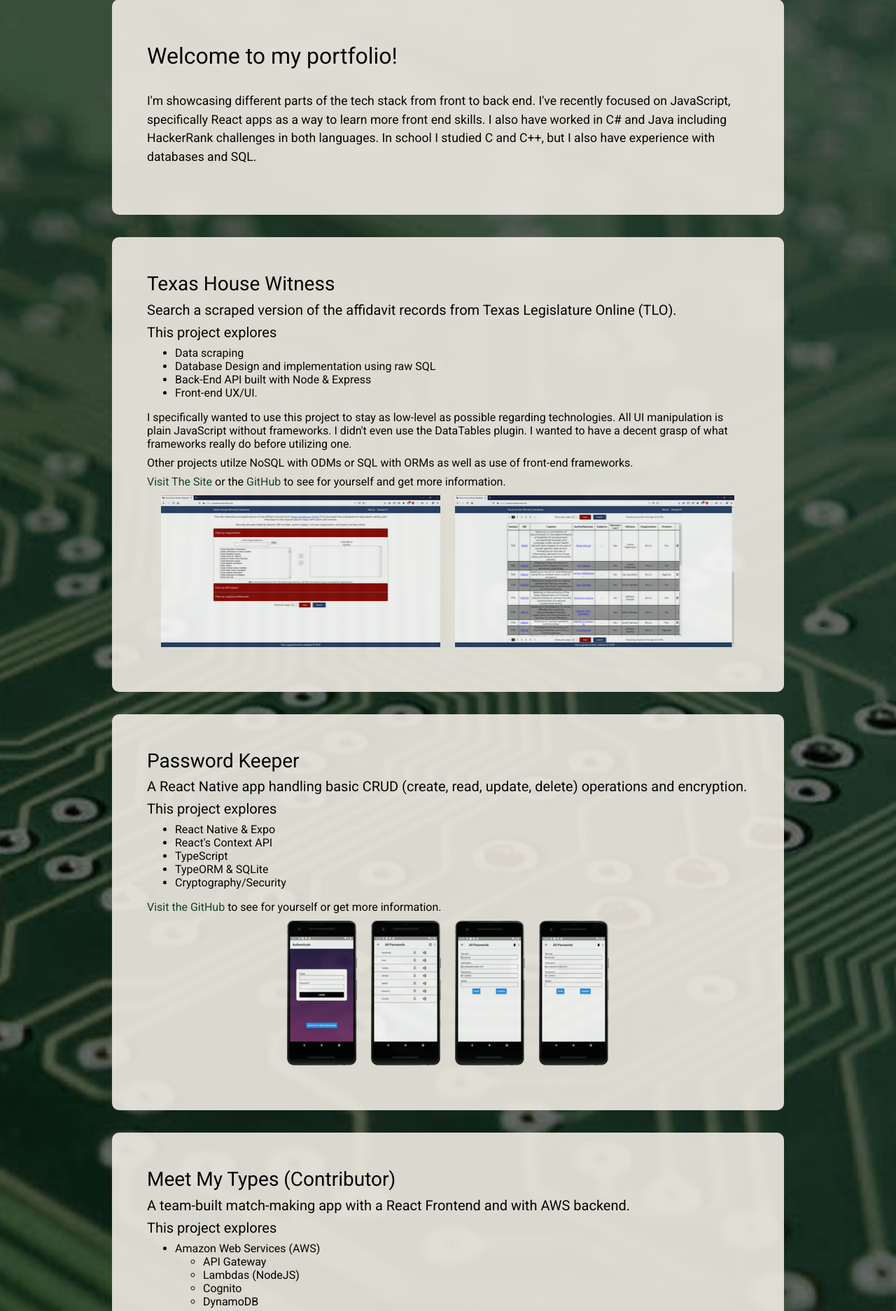
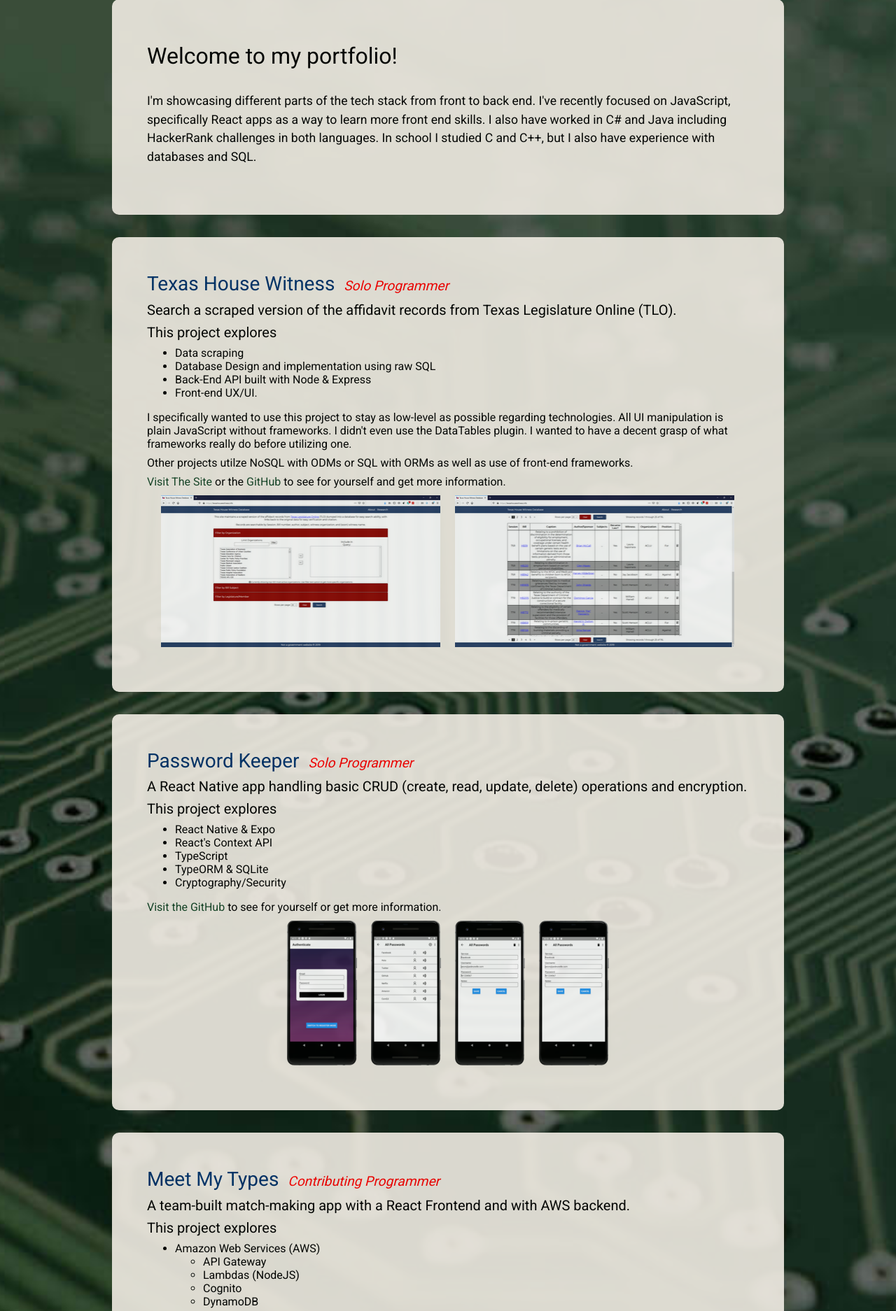
Before and after one commit to jasonmb626/jasonbrunelle.com, a PHP site: page /portfolio.html in a window 1280 px wide. Shown: the part 93-1967 px from the top of the page at 70% size. Run offline with PHP 8.4, Linux system fonts and the light colour scheme.

Commit message:
Change styling for project title and project role

```diff
--- a/portfolio.css
+++ b/portfolio.css
@@ -30,8 +30,19 @@
     transform: translateX(200px);
 }
 
+.card:nth-child(even) {
+    transform: translateX(-200px);
+}
+
 .card:last-of-type {
     margin-bottom: 100px;
+}
+
+.role {
+    margin-left: 0.8rem;
+    font-size: 1.2rem;
+    font-style: italic;
+    color: red;
 }
 
 .come-in {
@@ -58,6 +69,7 @@
 
 h3 {
     font-size: 1.75rem;
+    color: var(--main-color);
 }
 
 h5 {
--- a/portfolio.html
+++ b/portfolio.html
@@ -51,7 +51,7 @@
             <p>I'm showcasing different parts of the tech stack from front to back end. I've recently focused on JavaScript, specifically React apps as a way to learn more front end skills. I also have worked in C# and Java including HackerRank challenges in both languages. In school I studied C and C++, but I also have experience with databases and SQL.</p>
           </div>
           <div class="card">
-            <h3>Texas House Witness</h3>
+            <h3>Texas House Witness<span class="role">Solo Programmer</span></h3>
             <h5>
               Search a scraped version of the affidavit records from Texas
               Legislature Online (TLO).
@@ -98,7 +98,7 @@
             </span>
           </div>
           <div class="card">
-            <h3>Password Keeper</h3>
+            <h3>Password Keeper<span class="role">Solo Programmer</span></h3>
             <h5>
               A React Native app handling basic CRUD (create, read, update, delete) operations and encryption.
             </h5>
@@ -141,7 +141,7 @@
             </span>
           </div>
           <div class="card">
-            <h3>Meet My Types (Contributor)</h3>
+            <h3>Meet My Types<span class="role">Contributing Programmer</span></h3>
             <h5>
               A team-built match-making app with a React Frontend and with AWS backend.
             </h5>
@@ -180,7 +180,7 @@
             </span>
           </div>
           <div class="card">
-            <h3>Job Dashboard</h3>
+            <h3>Job Dashboard<span class="role">Solo Programmer</span></h3>
             <h5>
               Custom full stack web app to keep track of jobs applied to, who to
               follow up with, etc.
@@ -225,7 +225,7 @@
             </span>
           </div>
           <div class="card">
-            <h3>Hospital Project (Contributor)</h3>
+            <h3>Hospital Project<span class="role">Contributing Programmer</span></h3>
             <h5>
               Centralized website where users can get data regarding how many
               cancer surgeries of a given type a given hospital has performed. (In
@@ -266,7 +266,7 @@
             </span>
           </div>
           <div class="card">
-            <h3>Block the Blob (Collaborator)</h3>
+            <h3>Block the Blob<span class="role">Contributing Programmer</span></h3>
             <h5>A game made for a school project. I was part of a team of 3.</h5>
             <h5 class="mt-3">This project explores</h5>
             <ul>
@@ -318,7 +318,7 @@
             </span>
           </div>
           <div class="card">
-            <h3>Learning Management System (Collaborator)</h3>
+            <h3>Learning Management System<span class="role">Contributing Programmer</span></h3>
             <h5>
               A school project focused on learning to collaborate and learning
               version control. I was part of a team of 5.
@@ -361,5 +361,5 @@
           </div>
         </div>
       </main>
-</body>
+  </body>
 </html>
```
